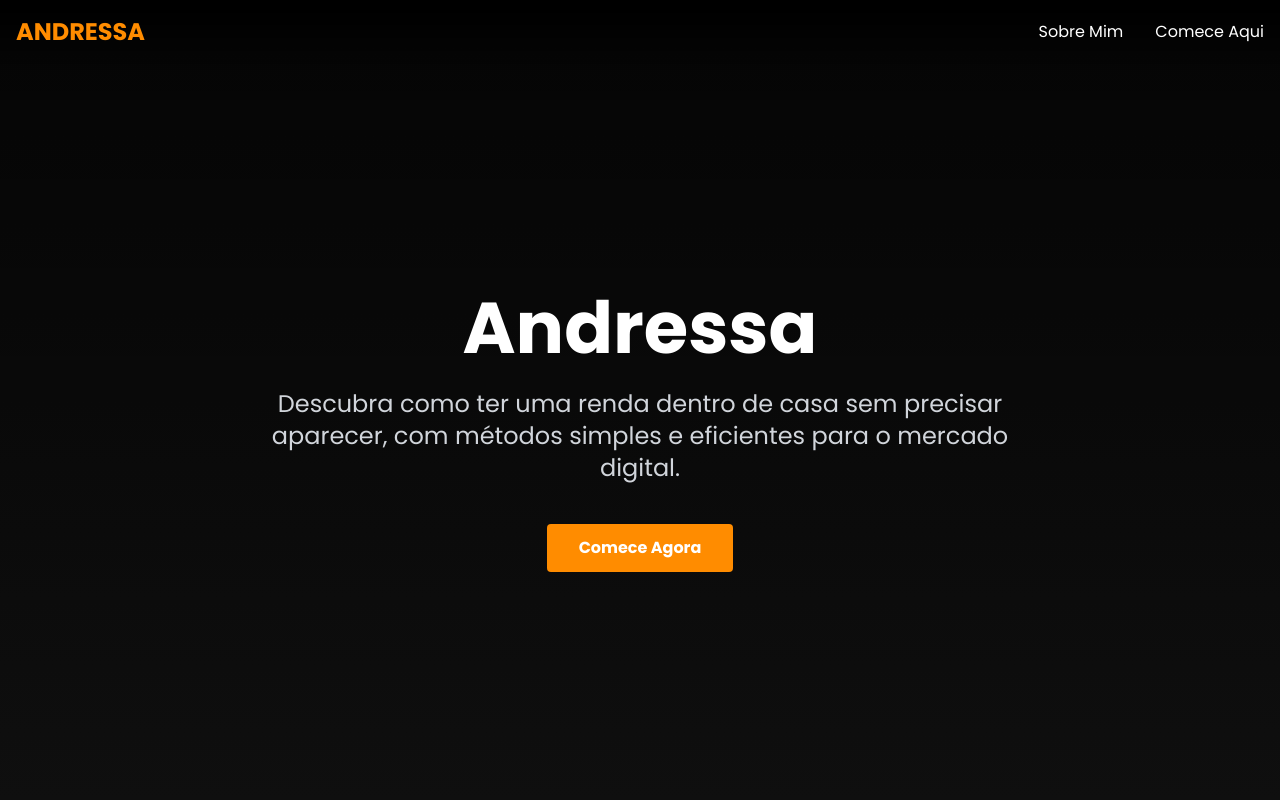
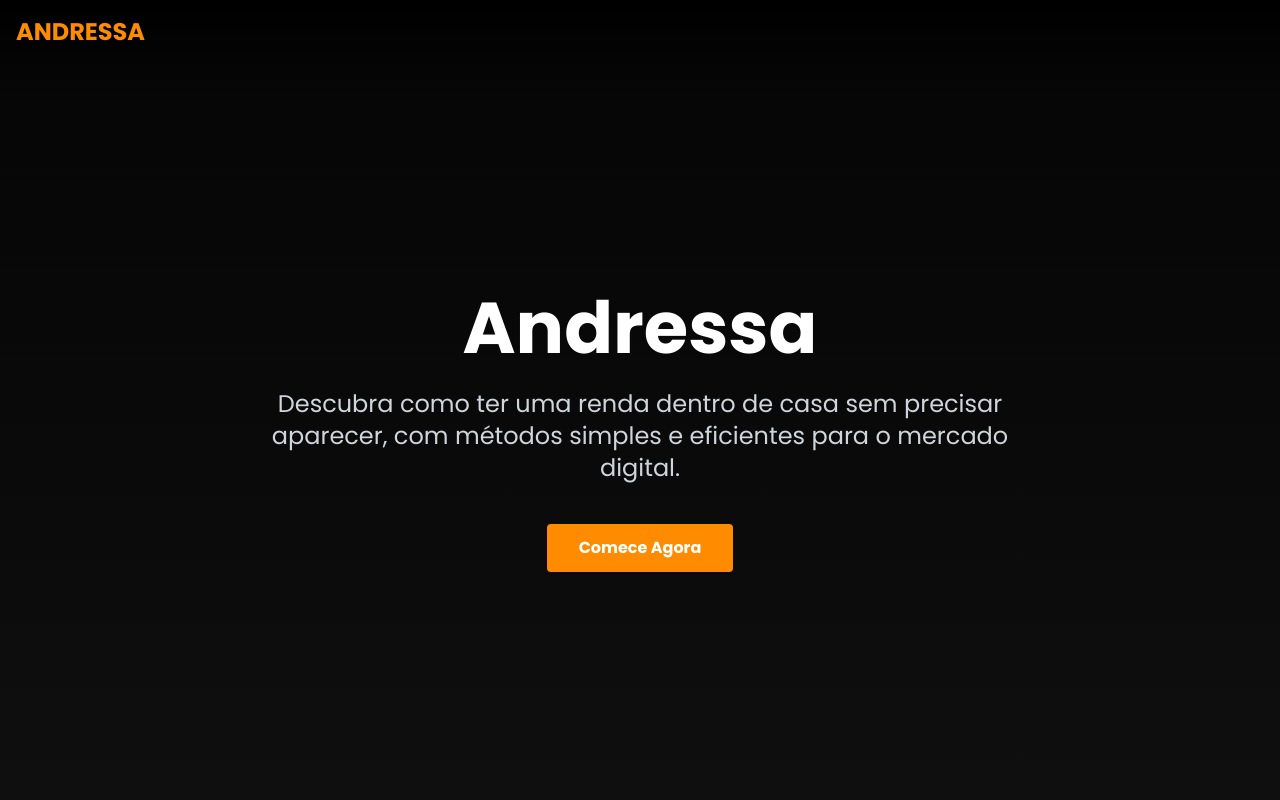
Before and after one commit to Andressa104/net-orange, a plain HTML site: page index.html in a window 1280 px wide. Shown: the top 800 px of the page. Drawn offline with nearby package versions, Linux system fonts and the light colour scheme.

Commit message:
Update index.html

```diff
--- a/index.html
+++ b/index.html
@@ -62,9 +62,7 @@
         <div class="container mx-auto flex justify-between items-center">
             <div class="netflix-red-text text-2xl font-bold">ANDRESSA</div>
             <div class="hidden md:flex space-x-8">
-                <a href="#sobre" class="nav-link hover:netflix-red-text transition">Sobre Mim</a>
-                <a href="#cards" class="nav-link hover:netflix-red-text transition">Comece Aqui</a>
-            </div>
+             </div>
             <button class="md:hidden text-white focus:outline-none" id="mobile-menu-button">
                 <svg class="w-6 h-6" fill="none" stroke="currentColor" viewBox="0 0 24 24" xmlns="http://www.w3.org/2000/svg">
                     <path stroke-linecap="round" stroke-linejoin="round" stroke-width="2" d="M4 6h16M4 12h16M4 18h16"></path>
```
